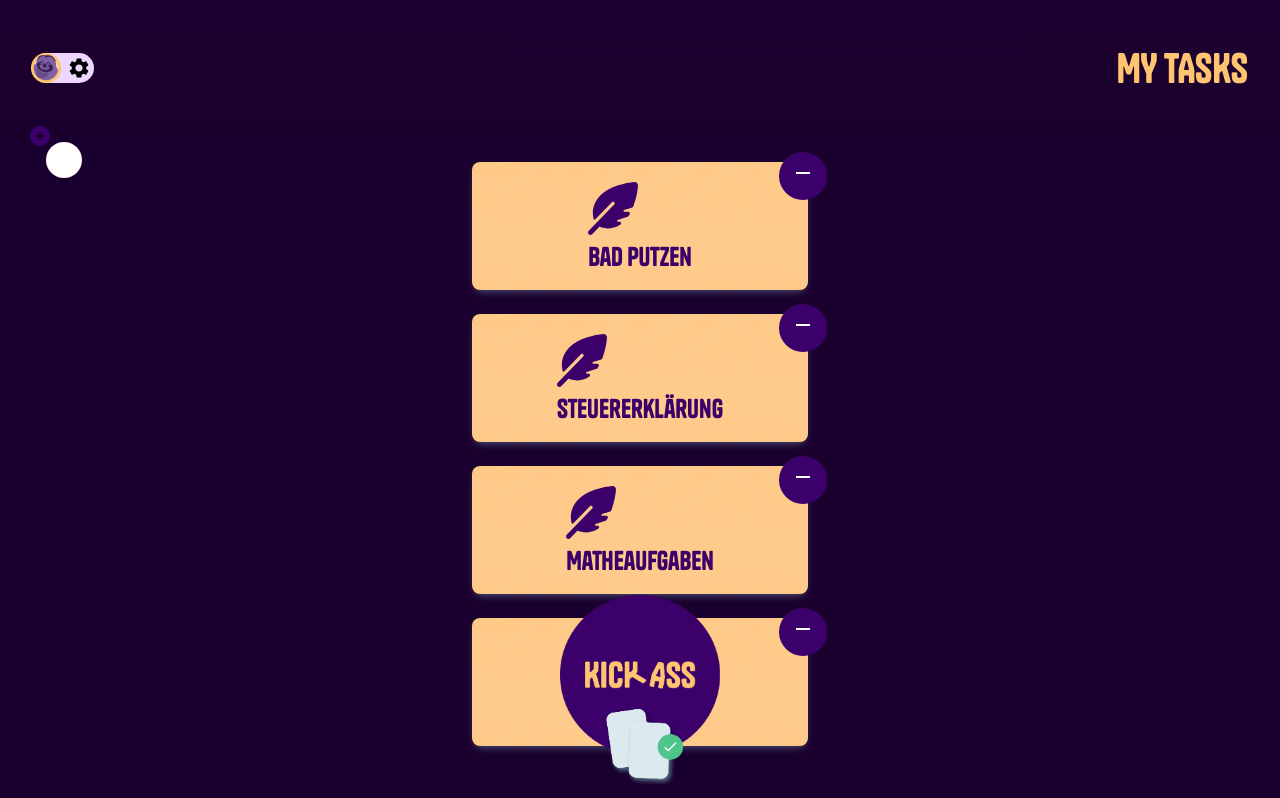
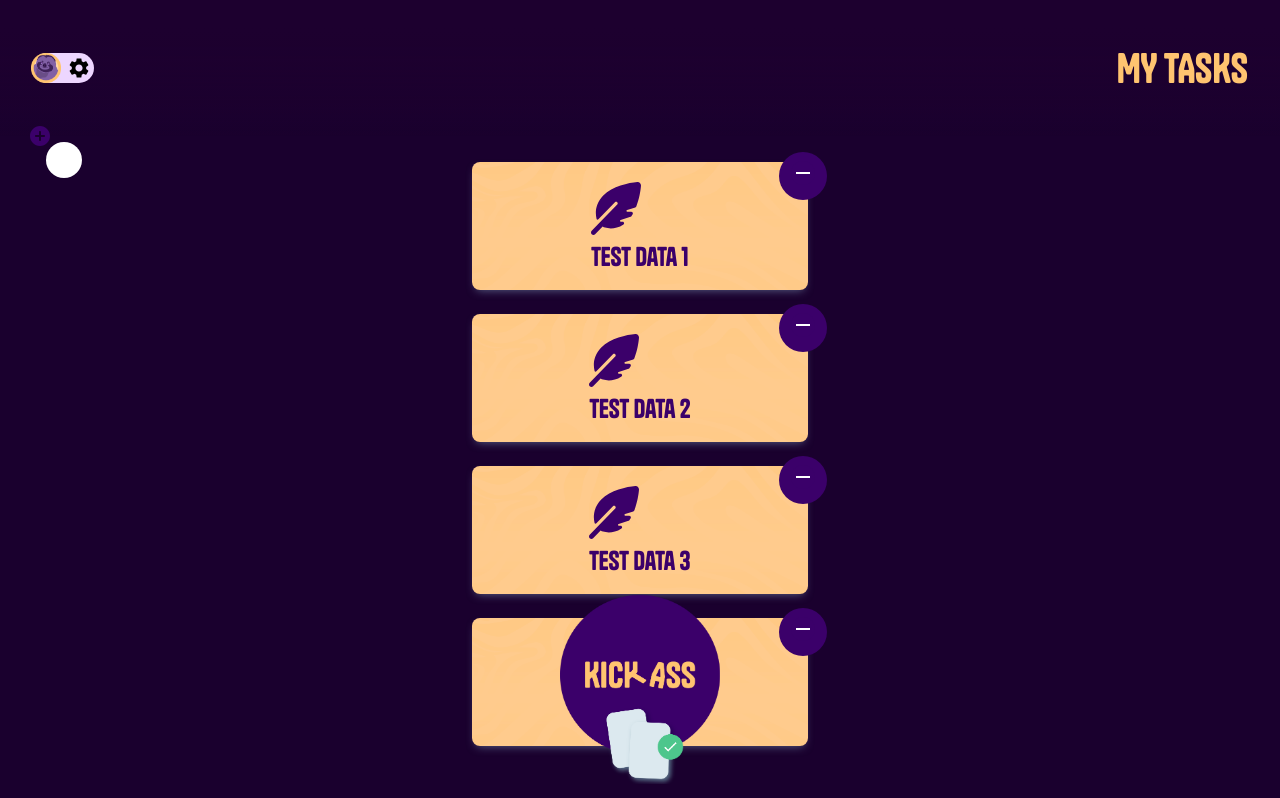
Before and after one commit to silvankammermann/baselhack23__kickass-todo-app-team-11, a Next.js app in the folder frontend/: page /tasklist in a window 1280 px wide. Shown: the top 798 px of the page. Built offline with nearby package versions, Linux system fonts and the light colour scheme; no server answers; a web font is replaced by a local one.

Commit message:
clarify test data

```diff
--- a/frontend/src/app/testdata/tasks.js
+++ b/frontend/src/app/testdata/tasks.js
@@ -2,7 +2,7 @@ const tasks = [
   {
     id: 123,
     _id: 123,
-    name: "Bad putzen",
+    name: "Test Data 1",
     urgency: 3,
     importance: 2,
     fun_factor: 1,
@@ -15,7 +15,7 @@ const tasks = [
   {
     id: 234,
     _id: 234,
-    name: "Steuererklärung",
+    name: "Test Data 2",
     urgency: 1,
     importance: 2,
     fun_factor: 1,
@@ -28,7 +28,7 @@ const tasks = [
   {
     id: 345,
     _id: 345,
-    name: "Matheaufgaben",
+    name: "Test Data 3",
     urgency: 3,
     importance: 2,
     fun_factor: 1,
@@ -41,7 +41,7 @@ const tasks = [
   {
     id: 456,
     _id: 456,
-    name: "Einkaufen",
+    name: "Test Data 4",
     urgency: 3,
     importance: 2,
     fun_factor: 1,
```
